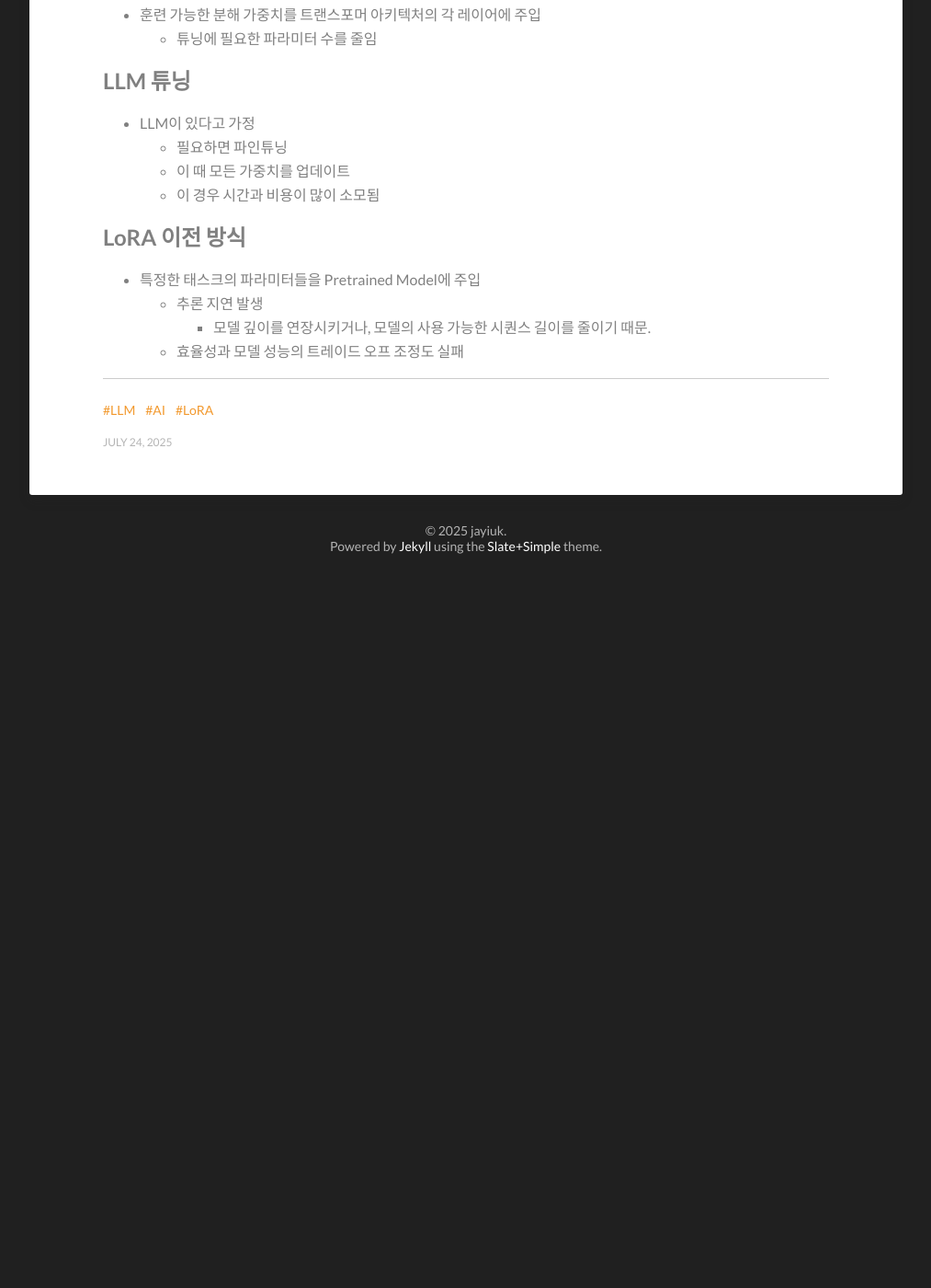
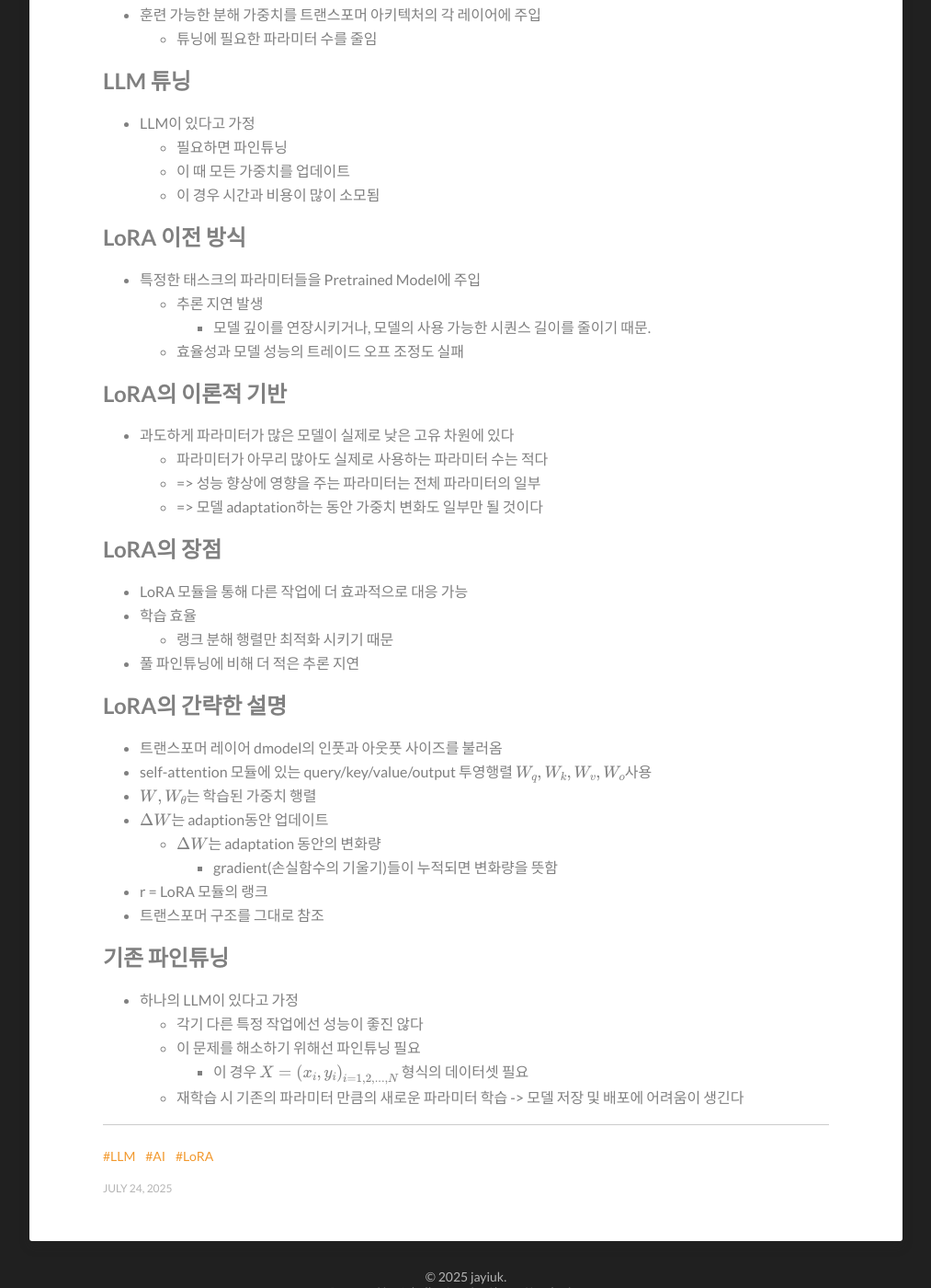
Before and after one commit to jayiuk/jayiuk.github.io, a Jekyll site: the page built from _posts/2025-07-24-LoRA.md, in a window 1280 px wide and 1400 px high, scrolled down 483 px. Shown: the whole window at 92% size, without its empty margins (133-1146 px from the left). Built offline with Jekyll 4.4.1, drawn with Linux system fonts in a browser that asks for light colours; formulas are drawn with MathJax 3; comment, search, counter and statistics services are not loaded; before the commit the page ends 1113 px from its top, so only the background shows below that.

Commit message:
LoRA review

```diff
--- a/_posts/2025-07-24-LoRA.md
+++ b/_posts/2025-07-24-LoRA.md
@@ -26,3 +26,34 @@ date-string : July 24, 2025
     - 추론 지연 발생
         - 모델 깊이를 연장시키거나, 모델의 사용 가능한 시퀀스 길이를 줄이기 때문.
     - 효율성과 모델 성능의 트레이드 오프 조정도 실패
+
+## LoRA의 이론적 기반
+- 과도하게 파라미터가 많은 모델이 실제로 낮은 고유 차원에 있다
+    - 파라미터가 아무리 많아도 실제로 사용하는 파라미터 수는 적다
+    - => 성능 향상에 영향을 주는 파라미터는 전체 파라미터의 일부
+    - => 모델 adaptation하는 동안 가중치 변화도 일부만 될 것이다
+
+## LoRA의 장점
+- LoRA 모듈을 통해 다른 작업에 더 효과적으로 대응 가능
+- 학습 효율
+    - 랭크 분해 행렬만 최적화 시키기 때문
+- 풀 파인튜닝에 비해 더 적은 추론 지연
+
+## LoRA의 간략한 설명
+- 트랜스포머 레이어 dmodel의 인풋과 아웃풋 사이즈를 불러옴
+- self-attention 모듈에 있는 query/key/value/output 투영행렬 $$W_q, W_k, W_v, W_o$$사용
+- $$W, W_{\theta}$$는 학습된 가중치 행렬
+- $$\Delta W$$는 adaption동안 업데이트
+    - $$\Delta W$$는 adaptation 동안의 변화량
+        - gradient(손실함수의 기울기)들이 누적되면 변화량을 뜻함
+- r = LoRA 모듈의 랭크
+- 트랜스포머 구조를 그대로 참조
+
+
+## 기존 파인튜닝
+- 하나의 LLM이 있다고 가정
+    - 각기 다른 특정 작업에선 성능이 좋진 않다
+    - 이 문제를 해소하기 위해선 파인튜닝 필요
+        - 이 경우 $$X = {(x_i, y_i)}_{i = 1, 2, ..., N}$$ 형식의 데이터셋 필요
+    - 재학습 시 기존의 파라미터 만큼의 새로운 파라미터 학습
+        -> 모델 저장 및 배포에 어려움이 생긴다
```
